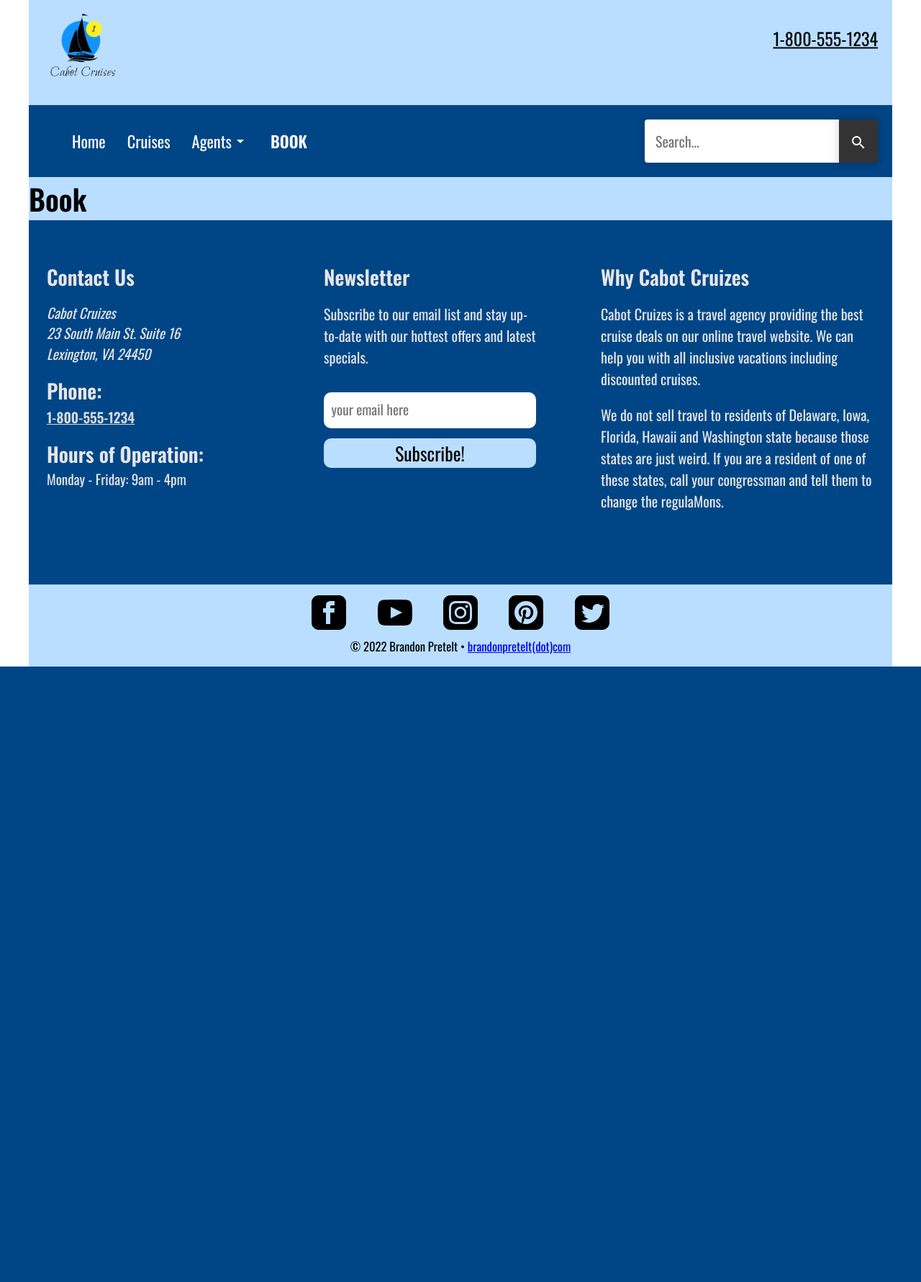
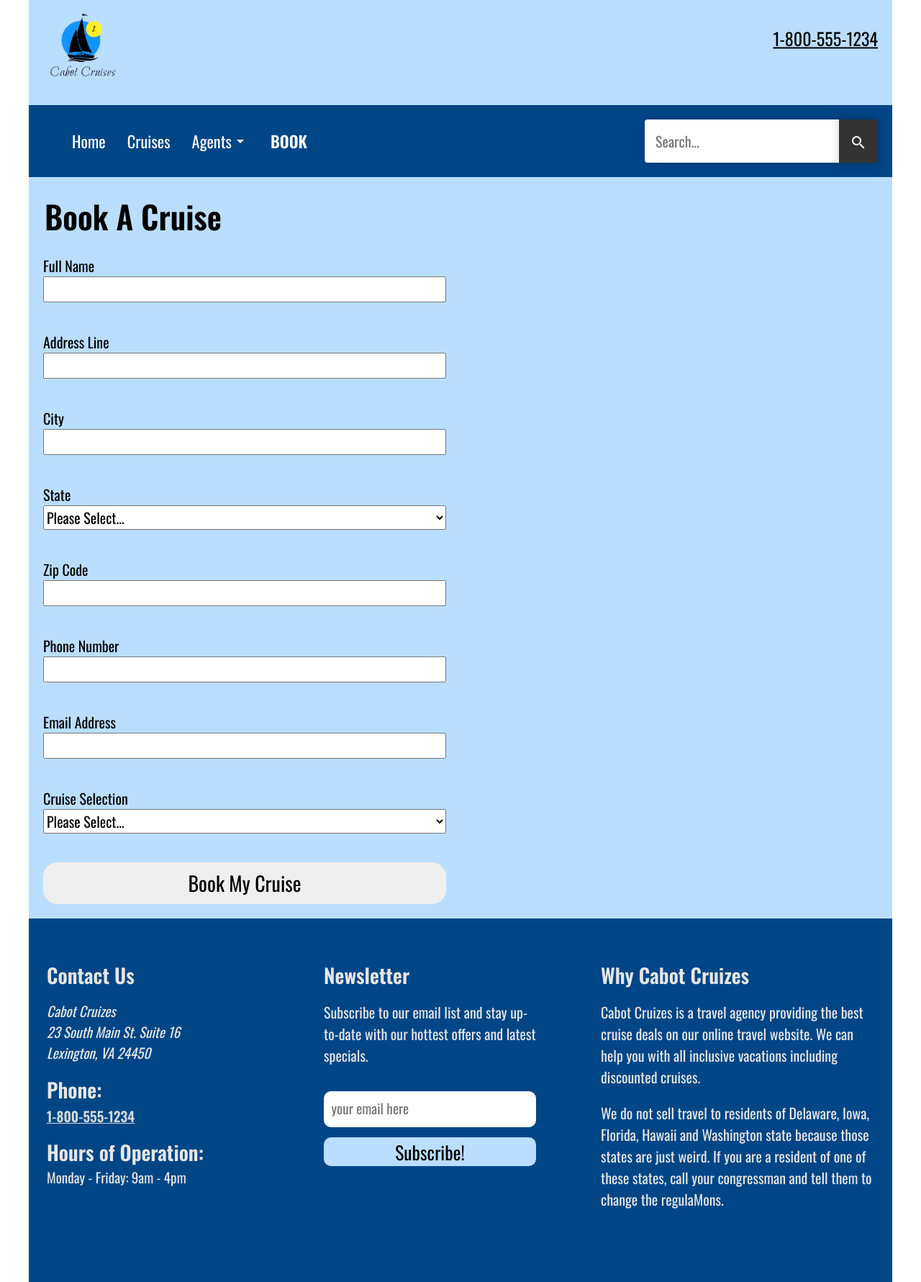
Before and after one commit to brandonpretelt/dgm3740-php, a PHP site: page /book.php in a window 1280 px wide. Shown: the top 1781 px of the page at 72% size. Before the commit the page ends 926 px from the top, so only its background shows below. Run offline with PHP 8.4, Linux system fonts and the light colour scheme.

Commit message:
:sparkles: finally the booking page

```diff
--- a/unit02/agent-1.php
+++ b/unit02/agent-1.php
@@ -1,6 +1,6 @@
 <?php $title='Agent 1'; include('includes/_top.php') ?>
 <section id="agent">
-    <h1>Wendy Wadsworth</h1>
+    <h1>Robert Wadsworth</h1>
     <figure>
         <img src="images/agents/agent-2.jpg" alt="picture of the agent">
     </figure>
--- a/unit02/book.php
+++ b/unit02/book.php
@@ -2,5 +2,51 @@
     $title = 'Book';
     include('includes/_top.php');
 ?>
-<h1> Book </h1>
+<section id="book">
+<h1> Book A Cruise</h1>
+<form>
+    <div class="form-control-container">
+    <label for="name">Full Name</label>
+    <input type="text" name="name" id="name" class="form-control">
+</div>
+    <div class="form-control-container">
+    <label for="address">Address Line</label>
+    <input type="text" name="address" id="address" class="form-control">
+</div>
+    <div class="form-control-container">
+    <label for="city">City</label>
+    <input type="text" name="city" id="city" class="form-control">
+</div>
+    <div class="form-control-container">
+    <label for="state">State</label>
+   <select name="state" id="state" class="form-control" data-select="state">
+       <option value="Please Select" selected>Please Select...</option>
+   </select>
+</div>
+<div class="form-control-container">
+    <label for="zip">Zip Code</label>
+    <input type="text" name="zip" id="zip" class="form-control">
+</div>
+<div class="form-control-container">
+    <label for="phone">Phone Number</label>
+    <input type="text" name="phone" id="phone" class="form-control">
+</div>
+<div class="form-control-container">
+    <label for="email">Email Address</label>
+    <input type="text" name="city" id="city" class="form-control">
+</div>
+<div class="form-control-container">
+    <label for="cruise">Cruise Selection</label>
+   <select name="cruise" id="cruise" class="form-control">
+       <option value="Please Select" selected>Please Select...</option>
+       <option value="Some Cruise 1">Some Cruise 1</option>
+       <option value="Some Cruise 2">Some Cruise 2</option>
+       <option value="Some Cruise 3">Some Cruise 3</option>
+   </select>
+</div>
+<div class="form-control-container">
+    <button class="btn large-btn" data-btn-submit> Book My Cruise </button>
+</div>
+</form>
+</section>
 <?php include('includes/_bottom.php') ?>
--- a/unit02/includes/_bottom.php
+++ b/unit02/includes/_bottom.php
@@ -104,6 +104,7 @@
         integrity="sha256-u7e5khyithlIdTpu22PHhENmPcRdFiHRjhAuHcs05RI=" crossorigin="anonymous"></script>
     <script type="text/javascript" src="//cdn.jsdelivr.net/npm/slick-carousel@1.8.1/slick/slick.min.js"></script>
     <script src="js/jquery/image-slider.js"></script>
+    <script src="js/states.js"></script>
     <script src="js/script.js"></script>
     <script type="application/ld+json">
             {
--- a/unit02/js/script.js
+++ b/unit02/js/script.js
@@ -45,12 +45,18 @@ document.addEventListener('click', (e) => {
 
 const getURL = window.location.pathname;
 // hard coded array values are not ideal but, it's workable for now
-const paths = ['/index.php', '/cruises.php', '/agent-1.php', '/agent-2.php', '/book.php'];
+const paths = [
+    '/index.php',
+    '/cruises.php',
+    '/agent-1.php',
+    '/agent-2.php',
+    '/book.php'
+];
 const getListItems = document.querySelectorAll('.nav-link');
 console.log(getListItems);
 paths.forEach((path, index) => {
     if (getURL === path) {
-        switch(index) {
+        switch (index) {
             case 0:
                 getListItems[0].classList.toggle('active');
                 break;
@@ -71,5 +77,15 @@ paths.forEach((path, index) => {
                 break;
         }
     }
+});
 
-})
+const stateSelect = document.querySelector('[data-select="state"]');
+console.log(stateSelect);
+
+states.forEach((state) => {
+    console.log(state.name, ' here here here');
+    const option = document.createElement('option');
+    option.value = state.name;
+    option.textContent = state.name;
+    stateSelect.appendChild(option);
+});
--- /dev/null
+++ b/unit02/js/states.js
@@ -0,0 +1,202 @@
+const states = [
+    {
+        name: 'Alabama',
+        code: 'AL'
+    },
+    {
+        name: 'Alaska',
+        code: 'AK'
+    },
+    {
+        name: 'Arizona',
+        code: 'AZ'
+    },
+    {
+        name: 'Arkansas',
+        code: 'AR'
+    },
+    {
+        name: 'California',
+        code: 'CA'
+    },
+    {
+        name: 'Colorado',
+        code: 'CO'
+    },
+    {
+        name: 'Connecticut',
+        code: 'CT'
+    },
+    {
+        name: 'Delaware',
+        code: 'DE'
+    },
+    {
+        name: 'Florida',
+        code: 'FL'
+    },
+    {
+        name: 'Georgia',
+        code: 'GA'
+    },
+    {
+        name: 'Hawaii',
+        code: 'HI'
+    },
+    {
+        name: 'Idaho',
+        code: 'ID'
+    },
+    {
+        name: 'Illinois',
+        code: 'IL'
+    },
+    {
+        name: 'Indiana',
+        code: 'IN'
+    },
+    {
+        name: 'Iowa',
+        code: 'IA'
+    },
+    {
+        name: 'Kansas',
+        code: 'KS'
+    },
+    {
+        name: 'Kentucky',
+        code: 'KY'
+    },
+    {
+        name: 'Louisiana',
+        code: 'LA'
+    },
+    {
+        name: 'Maine',
+        code: 'ME'
+    },
+    {
+        name: 'Maryland',
+        code: 'MD'
+    },
+    {
+        name: 'Massachusetts',
+        code: 'MA'
+    },
+    {
+        name: 'Michigan',
+        code: 'MI'
+    },
+    {
+        name: 'Minnesota',
+        code: 'MN'
+    },
+    {
+        name: 'Mississippi',
+        code: 'MS'
+    },
+    {
+        name: 'Missouri',
+        code: 'MO'
+    },
+    {
+        name: 'Montana',
+        code: 'MT'
+    },
+    {
+        name: 'Nebraska',
+        code: 'NE'
+    },
+    {
+        name: 'Nevada',
+        code: 'NV'
+    },
+    {
+        name: 'New Hampshire',
+        code: 'NH'
+    },
+    {
+        name: 'New Jersey',
+        code: 'NJ'
+    },
+    {
+        name: 'New Mexico',
+        code: 'NM'
+    },
+    {
+        name: 'New York',
+        code: 'NY'
+    },
+    {
+        name: 'North Carolina',
+        code: 'NC'
+    },
+    {
+        name: 'North Dakota',
+        code: 'ND'
+    },
+    {
+        name: 'Ohio',
+        code: 'OH'
+    },
+    {
+        name: 'Oklahoma',
+        code: 'OK'
+    },
+    {
+        name: 'Oregon',
+        code: 'OR'
+    },
+    {
+        name: 'Pennsylvania',
+        code: 'PA'
+    },
+    {
+        name: 'Rhode Island',
+        code: 'RI'
+    },
+    {
+        name: 'South Carolina',
+        code: 'SC'
+    },
+    {
+        name: 'South Dakota',
+        code: 'SD'
+    },
+    {
+        name: 'Tennessee',
+        code: 'TN'
+    },
+    {
+        name: 'Texas',
+        code: 'TX'
+    },
+    {
+        name: 'Utah',
+        code: 'UT'
+    },
+    {
+        name: 'Vermont',
+        code: 'VT'
+    },
+    {
+        name: 'Virginia',
+        code: 'VA'
+    },
+    {
+        name: 'Washington',
+        code: 'WA'
+    },
+    {
+        name: 'West Virginia',
+        code: 'WV'
+    },
+    {
+        name: 'Wisconsin',
+        code: 'WI'
+    },
+    {
+        name: 'Wyoming',
+        code: 'WY'
+    }
+];
--- a/unit02/scss/layouts/_agent-layout.scss
+++ b/unit02/scss/layouts/_agent-layout.scss
@@ -13,7 +13,6 @@
 
 /* medium cruise layout */
 @media (min-width: 700px) {
-
     #agent {
         h1 {
             border: none;
@@ -30,11 +29,15 @@
 
 /* large cruise layout */
 @media (min-width: 960px) {
-#agent {
-    figure {
-        img {
-            width: 20vw;
+    #agent {
+        h1 {
+            width: auto;
+            text-align: left;
+        }
+        figure {
+            img {
+                width: 20vw;
+            }
         }
     }
 }
-}
--- a/unit02/scss/layouts/_book-layout.scss
+++ b/unit02/scss/layouts/_book-layout.scss
@@ -18,7 +18,6 @@
             width: 100%;
             max-width: 100px;
         }
-
     }
     a.btn {
         margin-top: 1em;
@@ -33,6 +32,26 @@
         font-size: 1.75rem;
         padding: 0.3em 0.74em;
     }
+    form {
+        display: flex;
+        flex-direction: column;
+        align-items: center;
+
+        .form-control-container {
+            width: 100%;
+            padding: 1em;
+
+            .form-control {
+                width: 100%;
+            }
+            .btn {
+                margin: 0 auto;
+                width: 90vw;
+                border: none;
+                border-radius: 20px;
+            }
+        }
+    }
 }
 
 /* medium cruise layout */
@@ -42,33 +61,28 @@
             font-style: italic;
         }
     }
-    #cruises {
-        .article-card__cruises {
-            flex-flow: row;
-            gap: 2em;
-            div {
-                display: flex;
-                transform: translateY(50px);
-                flex-direction: column;
-                justify-content: center;
-                a.btn {
-                    margin-bottom: 2em;
-                    margin-left: auto;
-                    text-align: center;
+    #book {
+        form {
+            align-items: flex-start;
+            max-width: 50%;
+        }
 
-                }
-            }
+        .btn {
+            max-width: 100%;
         }
     }
 }
 
 /* large cruise layout */
 @media (min-width: 960px) {
-  #cruises {
-    h1 {
-       margin: unset;
-       padding: .5em;
-       padding-bottom: 0;
+    #book {
+        h1 {
+            margin: unset;
+            padding: 0.5em;
+            padding-bottom: 0;
+            border-top: none !important;
+            width: auto !important;
+            text-align: left;
+        }
     }
-  }
 }
```
Also changed, not shown: fiveserver.config.js (renamed from unit02/fiveserver.config.js), unit02/css/style.css.
